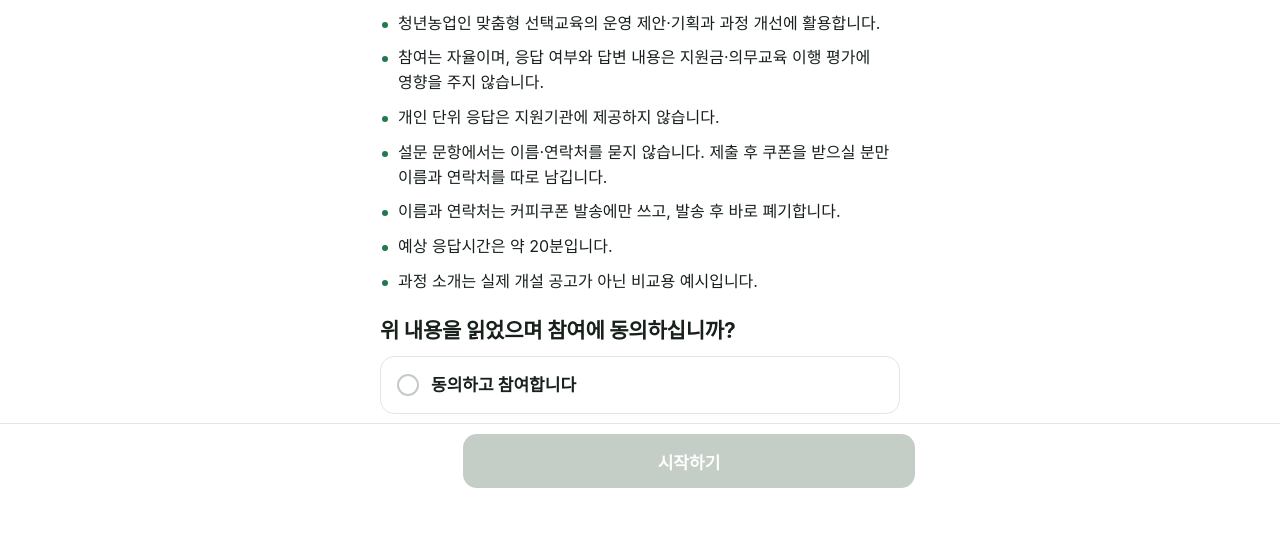
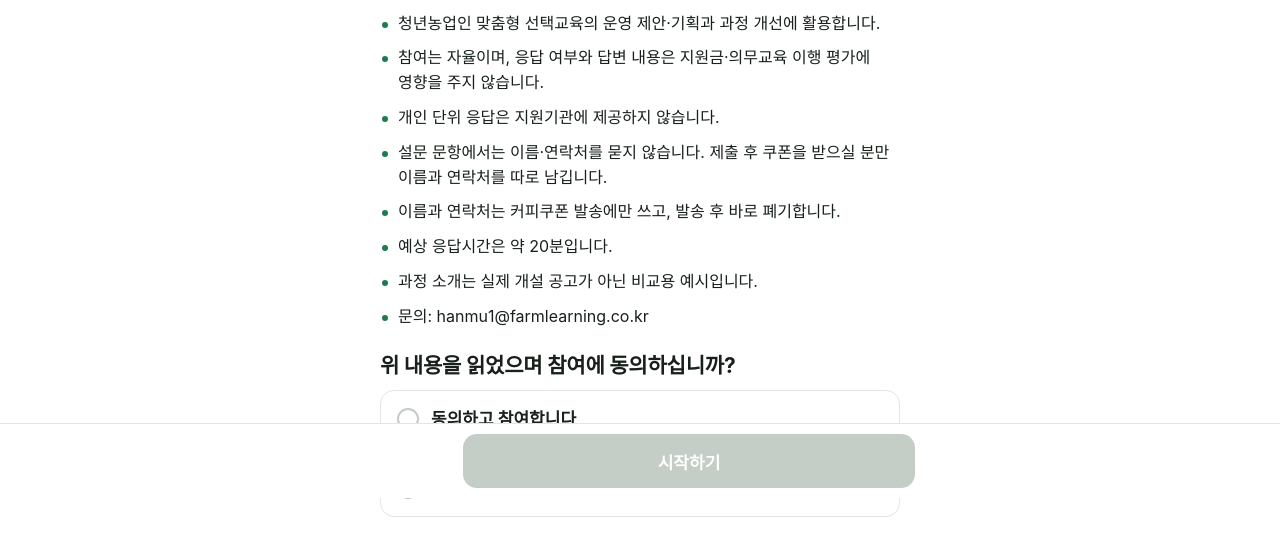
Before and after one commit to kimmans/farm-edu-survey, a plain HTML site: page index.html in a window 1280 px wide. Shown: the part 302-858 px from the top of the page. Drawn offline with Linux system fonts and the light colour scheme; a web font is replaced by a local one.

Commit message:
Show a contact address on the first screen and the coupon consent
Co-Authored-By: Claude Fable 5.2 <noreply@anthropic.com>
Claude-Session: https://claude.ai/code/session_01Hu1jb8J4CDDjX6hnKgSFnH

```diff
--- a/index.html
+++ b/index.html
@@ -107,7 +107,7 @@ var CONFIG = {
   COUPON_SEND_NOTE: '남겨 주신 휴대전화번호로 커피쿠폰을 보내드립니다.',
   PRIVACY_RETENTION: '커피쿠폰 발송 후 바로 폐기',
   PRIVACY_VERSION: 'p1',        // 동의 문구를 바꾸면 올릴 것. 동의 기록에 함께 저장됨
-  CONTACT: ''                   // 문의처(전화·이메일). 비워두면 표시하지 않음
+  CONTACT: 'hanmu1@farmlearning.co.kr'                   // 문의처(전화·이메일). 비워두면 표시하지 않음
 };
 
 /* ================= 기본 유틸 ================= */
@@ -259,7 +259,7 @@ function noticeItems(){
     '이름과 연락처는 커피쿠폰 발송에만 쓰고, 발송 후 바로 폐기합니다.',
     '예상 응답시간은 약 20분입니다.',
     '과정 소개는 실제 개설 공고가 아닌 비교용 예시입니다.'
-  ];
+  ].concat((CONFIG.CONTACT && !BLIND) ? ['문의: '+CONFIG.CONTACT] : []);
 }
 
 var PAGES = [
@@ -599,7 +599,7 @@ function digits(s){ var d=String(s||'').replace(/\D/g,''); if(d.indexOf('82')===
 function fmtPhone(d){ d=digits(d).slice(0,11); if(d.length<4) return d; if(d.length<8) return d.slice(0,3)+'-'+d.slice(3); return d.slice(0,3)+'-'+d.slice(3,d.length-4)+'-'+d.slice(d.length-4); }
 function phoneOk(s){ return /^01[016789]\d{7,8}$/.test(digits(s)); }
 function couponFormHtml(){
-  var contact = CONFIG.CONTACT ? '<dt>문의</dt><dd>'+esc(CONFIG.CONTACT)+'</dd>' : '';
+  var contact = (CONFIG.CONTACT && !BLIND) ? '<dt>문의</dt><dd>'+esc(CONFIG.CONTACT)+'</dd>' : '';
   return '<section class="cp">'
     +'<h2>응답비로 '+esc(CONFIG.COUPON_LABEL)+'을 드립니다</h2>'
     +'<p class="help">이름과 휴대전화번호를 남겨 주세요. 커피쿠폰 발송에만 쓰고, 발송 후 바로 폐기합니다. 방금 제출한 응답 내용과는 연결하지 않습니다.</p>'
```
